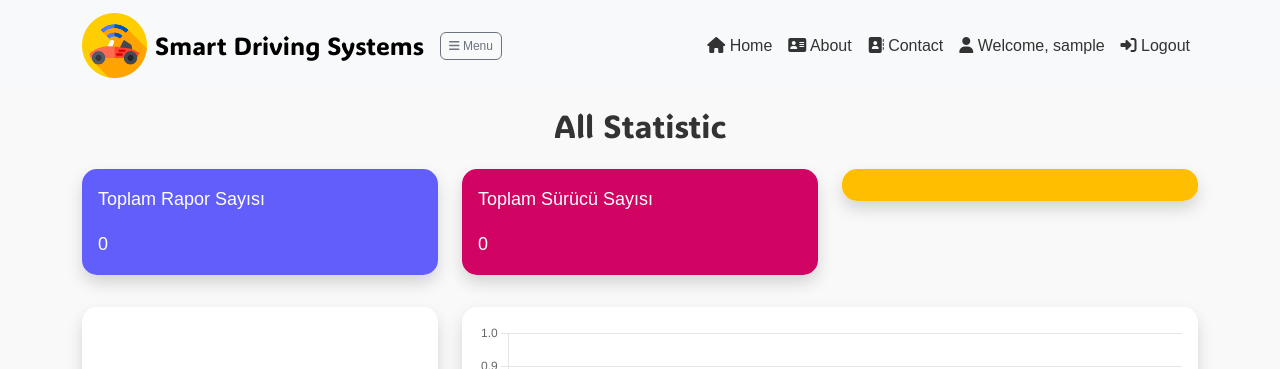
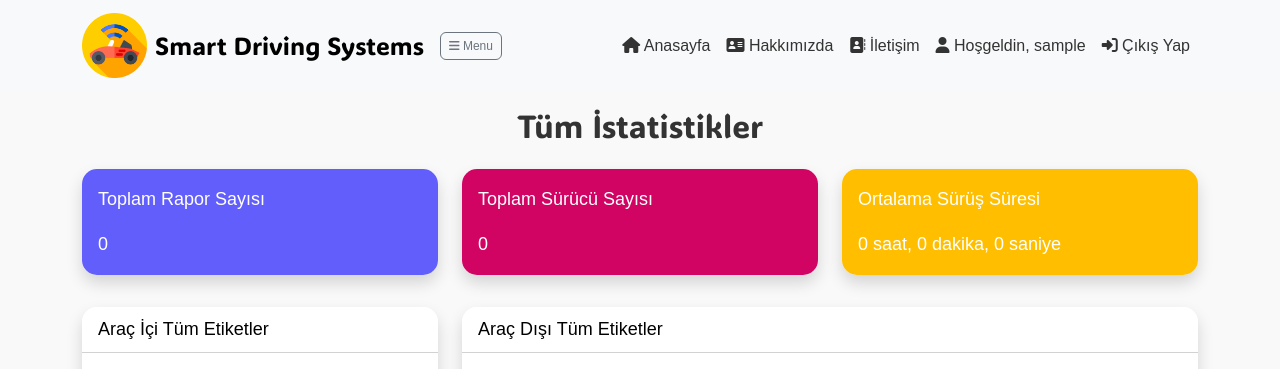
Before and after one commit to FerhatAkalan/SmartDrivingSystems, a Django app: page /report/all-statistic/ in a window 1280 px wide. Shown: the top 369 px of the page. Run offline with Django 4.2, Linux system fonts and the light colour scheme; the visitor is signed in with stand-in values (Sample User, id 1); data that the repository does not hold is empty; a map, chart or similar area stays blank; some libraries are stand-ins or nearby versions.

Commit message:
new-changes

```diff
--- a/report/templates/all-statistic.html
+++ b/report/templates/all-statistic.html
@@ -38,7 +38,7 @@
 <script src="https://cdn.jsdelivr.net/npm/chart.js"></script>
 
 <div class="container">
-  <h2 class="animated-title text-center mb-4" style="font-family: fasterOne, sans-serif;">All Statistic</h2>
+  <h2 class="animated-title text-center mb-4" style="font-family: fasterOne, sans-serif;">Tüm İstatistikler</h2>
 
   <div class="row">
     <div class="col-md-4">
@@ -60,7 +60,8 @@
     <div class="col-md-4">
         <div class="card border-0 shadow">
             <div class="card-body" style="background-color:#FFBF00; color: white;">
-
+                <p>Ortalama Sürüş Süresi</p>
+                <span id="avgTripDuration">0 saat, 0 dakika, 0 saniye</span>
             </div>
         </div>
     </div>
@@ -69,6 +70,7 @@
   <div class="row">
     <div class="col-md-4">
         <div class="card border-0 shadow">
+            <div class="card-header" style="background-color:white; color: black;" > Araç İçi Tüm Etiketler </div>
             <div class="card-body" >
                 <canvas id="myPieChart"></canvas>
             </div>
@@ -76,6 +78,7 @@
     </div>
     <div class="col-md-8">
         <div class="card border-0 shadow">
+            <div class="card-header" style="background-color:white; color: black;" > Araç Dışı Tüm Etiketler </div>
             <div class="card-body" >
                 <canvas id="myBarChart"></canvas>
             </div>
@@ -88,20 +91,51 @@
 <script>
     document.addEventListener("DOMContentLoaded", function() {
         var totalReports = {{ report_count }};  // Django'dan gelen toplam rapor sayısı
-        var currentCount = 0;
-        var increment = Math.ceil(totalReports / 50);  // Artış miktarını belirle
+        var totalDrivers = {{ unique_drivers_count }};  // Django'dan gelen toplam sürücü sayısı
+        var avgTripDurationSeconds = {{ avg_trip_duration_seconds }};  // Django'dan gelen ortalama sürüş süresi saniye olarak
+        var currentReportCount = 0;
+        var currentDriverCount = 0;
+        var currentTripDuration = 0;
+        var incrementReport = Math.ceil(totalReports / 50);  // Artış miktarını belirle
+        var incrementDriver = Math.ceil(totalDrivers / 50);  // Artış miktarını belirle
+        var incrementTripDuration = Math.ceil(avgTripDurationSeconds / 50);  // Artış miktarını belirle
         var reportCountElement = document.getElementById("reportCount");
+        var driverCountElement = document.getElementById("driverCount");
+        var tripDurationElement = document.getElementById("avgTripDuration");
 
-        function updateCount() {
-            currentCount += increment;
-            if (currentCount >= totalReports) {
-                currentCount = totalReports;
-                clearInterval(countInterval);
+        function updateReportCount() {
+            currentReportCount += incrementReport;
+            if (currentReportCount >= totalReports) {
+                currentReportCount = totalReports;
+                clearInterval(reportCountInterval);
             }
-            reportCountElement.textContent = currentCount;
+            reportCountElement.textContent = currentReportCount;
         }
 
-        var countInterval = setInterval(updateCount, 10);  // 10 milisaniyede bir güncelle
+        function updateDriverCount() {
+            currentDriverCount += incrementDriver;
+            if (currentDriverCount >= totalDrivers) {
+                currentDriverCount = totalDrivers;
+                clearInterval(driverCountInterval);
+            }
+            driverCountElement.textContent = currentDriverCount;
+        }
+
+        function updateTripDuration() {
+            currentTripDuration += incrementTripDuration;
+            if (currentTripDuration >= avgTripDurationSeconds) {
+                currentTripDuration = avgTripDurationSeconds;
+                clearInterval(tripDurationInterval);
+            }
+            var hours = Math.floor(currentTripDuration / 3600);
+            var minutes = Math.floor((currentTripDuration % 3600) / 60);
+            var seconds = currentTripDuration % 60;
+            tripDurationElement.textContent = `${hours} saat, ${minutes} dakika, ${seconds} saniye`;
+        }
+
+        var reportCountInterval = setInterval(updateReportCount, 10);  // 10 milisaniyede bir güncelle
+        var driverCountInterval = setInterval(updateDriverCount, 10);  // 10 milisaniyede bir güncelle
+        var tripDurationInterval = setInterval(updateTripDuration, 10);  // 10 milisaniyede bir güncelle
 
         // Chart.js kullanarak pasta grafiğini oluşturma (Araç İçi Labeller)
         var ctxPie = document.getElementById('myPieChart').getContext('2d');
@@ -134,7 +168,6 @@
                 }
             }
         });
-
         // Chart.js kullanarak sütun grafiğini oluşturma (Araç Dışı Labeller)
         var ctxBar = document.getElementById('myBarChart').getContext('2d');
         var labelsBar = {{ exterior_labels|safe }};  // Django'dan gelen etiketler (araç dışı)
@@ -177,42 +210,6 @@
             return colors;
         }
     });
-
-    //Toplam Rapor Sayısı
-    document.addEventListener("DOMContentLoaded", function() {
-        var totalReports = {{ report_count }};  // Django'dan gelen toplam rapor sayısı
-        var currentCount = 0;
-        var increment = Math.ceil(totalReports / 50);  // Artış miktarını belirle
-        var reportCountElement = document.getElementById("reportCount");
-
-        function updateCount() {
-            currentCount += increment;
-            if (currentCount >= totalReports) {
-                currentCount = totalReports;
-                clearInterval(countInterval);
-            }
-            reportCountElement.textContent = currentCount;
-        }
-
-        var countInterval = setInterval(updateCount, 10);  // 10 milisaniyede bir güncelle
-    });
-
-    document.addEventListener("DOMContentLoaded", function() {
-        var totalReports = {{ report_count }};  // Django'dan gelen toplam rapor sayısı
-        var currentCount = 0;
-        var reportCountElement = document.getElementById("reportCount");
-
-        function updateCount() {
-            if (currentCount < totalReports) {
-                currentCount++;
-                reportCountElement.textContent = currentCount;
-            } else {
-                clearInterval(countInterval);
-            }
-        }
-
-        var countInterval = setInterval(updateCount, 10);  // 50 milisaniyede bir güncelle
-    });
 </script>
 
 {% endblock %}
--- a/report/views.py
+++ b/report/views.py
@@ -1,19 +1,16 @@
-import base64
-import io
+from datetime import timedelta
+from django.forms import DurationField
 from django.shortcuts import get_object_or_404, render, redirect
-from matplotlib import pyplot as plt
-import numpy as np
-import pandas as pd
-from scipy import stats
 from .forms import DriverForm
-from .models import Driver, ReportDetails, SpeedingViolationDetails
+from .models import Driver, ReportDetails, SpeedingViolationDetails, Trips
 from .models import Reports
 from django.core.paginator import Paginator, EmptyPage, PageNotAnInteger
 from django.db.models import Count
 from django.contrib.auth.decorators import login_required
 from django.http import Http404
-import matplotlib
-matplotlib.use('Agg')
+from django.db.models import Avg, F, ExpressionWrapper, DurationField
+from datetime import timedelta
+
 
 
 @login_required
@@ -111,11 +108,9 @@ def driver_profiles(request, driver_id):
 
 @login_required
 def all_statistic(request):
-
     reports = Reports.objects.filter(user=request.user)
     report_count = reports.count()
     unique_drivers_count = Driver.objects.filter(user=request.user).count()
-
 
     # Kullanıcının tüm raporlarındaki araç içi ve araç dışı etiketleri topla
     interior_labels = ReportDetails.objects.filter(report__in=reports, is_car_interior=True).values_list('label', flat=True)
@@ -141,6 +136,24 @@ def all_statistic(request):
     exterior_labels = list(exterior_label_counts.keys())
     exterior_counts = list(exterior_label_counts.values())
 
+
+    # Ortalama sürüş süresini hesapla
+    trips = Trips.objects.filter(driver__user=request.user)
+    trips_with_duration = trips.annotate(duration=ExpressionWrapper(F('end_time') - F('start_time'), output_field=DurationField()))
+    avg_trip_duration = trips_with_duration.aggregate(Avg('duration'))['duration__avg']
+
+    # Ortalamayı saat, dakika ve saniye olarak formatla
+    if avg_trip_duration:
+        avg_seconds = int(avg_trip_duration.total_seconds())
+        avg_minutes, avg_seconds = divmod(avg_seconds, 60)
+        avg_hours, avg_minutes = divmod(avg_minutes, 60)
+        avg_trip_duration_seconds = int(avg_trip_duration.total_seconds())
+        avg_trip_duration_formatted = f"{avg_hours} saat, {avg_minutes} dakika, {avg_seconds} saniye"
+    else:
+        avg_trip_duration_seconds = 0
+        avg_trip_duration_formatted = "N/A"
+
+
     context={
         'report':reports,
         'report_count': report_count,
@@ -149,6 +162,8 @@ def all_statistic(request):
         'interior_counts': interior_counts,
         'exterior_labels': exterior_labels,
         'exterior_counts': exterior_counts,
+        'avg_trip_duration': avg_trip_duration_formatted,
+        'avg_trip_duration_seconds': avg_trip_duration_seconds
     }
 
     return render(request, 'all-statistic.html',context)
--- a/templates/partials/_navbar.html
+++ b/templates/partials/_navbar.html
@@ -16,38 +16,38 @@
       <ul class="navbar-nav ms-auto">
 
         <li class="nav-item">
-          <a class="nav-link" href="/"><i class="fas fa-home"></i> Home</a>
+          <a class="nav-link" href="/"><i class="fas fa-home"></i> Anasayfa</a>
         </li>
         <li class="nav-item">
           <a class="nav-link" href="{% url 'about' %}"
-            ><i class="fas fa-address-card"></i> About</a
+            ><i class="fas fa-address-card"></i> Hakkımızda</a
           >
         </li>
         <li class="nav-item">
           <a class="nav-link" href="{%url 'contact'%}"
-            ><i class="fas fa-address-book"></i> Contact</a
+            ><i class="fas fa-address-book"></i> İletişim</a
           >
         </li>
         {% if user.is_authenticated %}
         <li class="nav-item">
           <a class="nav-link" href="{% url 'user_profile' %}"
-            ><i class="fa-solid fa-user"></i> Welcome, {{ user.username }}</a
+            ><i class="fa-solid fa-user"></i> Hoşgeldin, {{ user.username }}</a
           >
         </li>
         <li class="nav-item">
           <a class="nav-link" href="{% url 'user_logout' %}"
-            ><i class="fas fa-sign-in-alt"></i> Logout</a
+            ><i class="fas fa-sign-in-alt"></i> Çıkış Yap</a
           >
         </li>
         {% else %}
         <li class="nav-item">
           <a class="nav-link" href="{% url 'user_login' %}"
-            ><i class="fas fa-sign-in-alt"></i> Login</a
+            ><i class="fas fa-sign-in-alt"></i> Giriş Yap</a
           >
         </li>
         <li class="nav-item">
           <a class="nav-link" href="{% url 'user_register' %}"
-            ><i class="fas fa-user-plus"></i> Register</a
+            ><i class="fas fa-user-plus"></i> Üye Ol</a
           >
         </li>
         {% endif %}
--- a/templates/partials/_sidebar.html
+++ b/templates/partials/_sidebar.html
@@ -3,25 +3,25 @@
     <ul class="list-group">
       <li class="list-group-item nav-item-sidebar list-group-item-action {% if request.path == '/' %}active{% endif %}">
         <a class="sidebar-link" href="{% url 'home' %}"
-          ><i class="fas fa-home"></i> Home</a
+          ><i class="fas fa-home"></i> Anasayfa</a
         >
       </li>
       <li class="list-group-item nav-item-sidebar list-group-item-action {% if '/upload/' in request.path %}active{% endif %}">
         <a href="{% url 'upload_file' %}"
-          ><i class="fas fa-car"></i> Driving Analysis</a
+          ><i class="fas fa-car"></i> Sürüş Analizi</a
         >
       </li>
       <li class="list-group-item nav-item-sidebar list-group-item-action {% if '/driver-reports/' in request.path %}active{% endif %}">
-        <a href="{% url 'driver_reports' %}"><i class="fas fa-id-card"></i> Driver Reports</a>
+        <a href="{% url 'driver_reports' %}"><i class="fas fa-id-card"></i> Sürücü Raporları</a>
       </li>
       <li class="list-group-item nav-item-sidebar list-group-item-action {% if '/add-driver/' in request.path %}active{% endif %}">
         <a href="{% url 'add_driver' %}"
-          ><i class="fa-solid fa-car-side"></i> Add Driver</a
+          ><i class="fa-solid fa-car-side"></i> Sürücü Ekle</a
         >
       </li>
       <li class="list-group-item nav-item-sidebar list-group-item-action {% if '/drivers/' in request.path %}active{% endif %}">
         <a href="{% url 'driver_list' %}"
-          ><i class="fa-solid fa-id-badge"></i> Driver Profiles</a
+          ><i class="fa-solid fa-id-badge"></i> Sürücü Profilleri</a
         >
       </li>
 
@@ -29,45 +29,35 @@
       <li
         class="list-group-item nav-item-sidebar list-group-item-action"
       >
-        <a href="/">Admin</a>
+        <a href="/"> Admin</a>
       </li>
       {% endif %}
-      <li
-        class="list-group-item nav-item-sidebar list-group-item-action"
-      >
-        <a href="/"><i class="fa-solid fa-users"></i> All Users</a>
-      </li>
+
       {% if user.is_staff %}
       <li
         class="list-group-item nav-item-sidebar list-group-item-action"
       >
-        <a href="/"><i class="fa-solid fa-file"></i> All Reports</a>
+        <a href="/"><i class="fa-solid fa-file"></i> Tüm Raporlar</a>
       </li>
       {% endif %}
       <li
         class="list-group-item nav-item-sidebar list-group-item-action {% if '/all-statistic/' in request.path %}active{% endif %}"
       >
         <a href="{% url 'all_statistic' %}"
-          ><i class="fa-solid fa-chart-simple"></i> All Statistics</a
+          ><i class="fa-solid fa-chart-simple"></i> Tüm İstatistikler</a
         >
       </li>
-
-      <li
-        class="list-group-item nav-item-sidebar list-group-item-action"
-      >
-        <a href="/"><i class="fa-solid fa-user-plus"></i> Add User</a>
-      </li>
       <li class="list-group-item nav-item-sidebar list-group-item-action {% if '/help/' in request.path %}active{% endif %}">
-        <a href="{% url 'help' %}"><i class="fa-solid fa-circle-info"></i> Help</a>
+        <a href="{% url 'help' %}"><i class="fa-solid fa-circle-info"></i> Yardım</a>
       </li>
       <li class="list-group-item nav-item-sidebar list-group-item-action {% if '/settings/' in request.path %}active{% endif %}">
-        <a href="{% url 'settings' %}"><i class="fa-solid fa-gear"></i> Settings</a>
+        <a href="{% url 'settings' %}"><i class="fa-solid fa-gear"></i> Ayarlar</a>
       </li>
       <li
         class="list-group-item nav-item-sidebar list-group-item-action"
       >
         <a href="{% url 'user_logout' %}"
-          ><i class="fa-solid fa-right-from-bracket"></i> Logout</a
+          ><i class="fa-solid fa-right-from-bracket"></i> Çıkış Yap</a
         >
       </li>
       {% comment %} <li
```
Also changed, not shown: media/uploads/15SaniyelikOrnekVeri.csv (added, +92 -0 lines), detectionapp/static/detectionapp/runs/detect/predict38/Screenshot_2024-05-10_200417.jpg (added), detectionapp/static/detectionapp/runs/detect/predict39/22092021_171520_1.jpg (added), media/uploads/22092021_171520_1.jpg (added), media/uploads/Screenshot_2024-05-10_200417.jpg (added).
